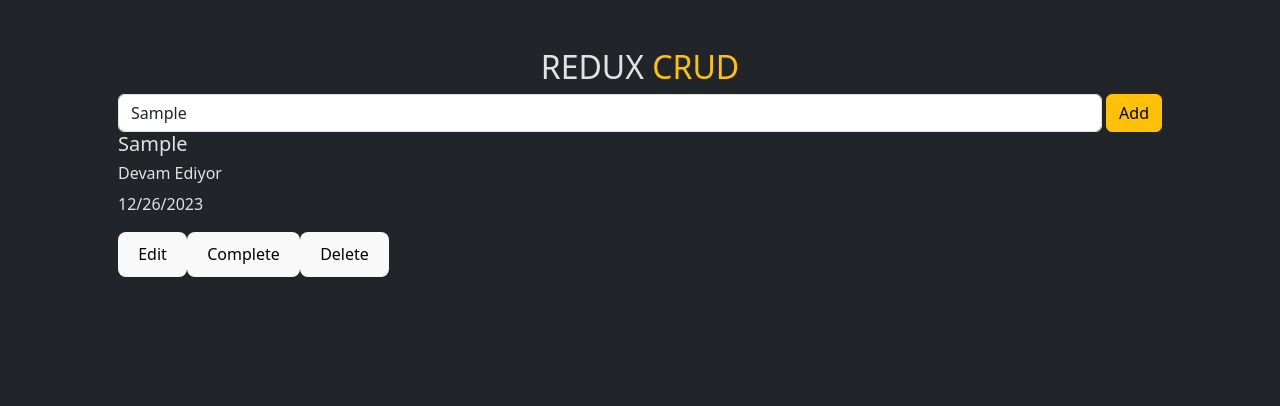
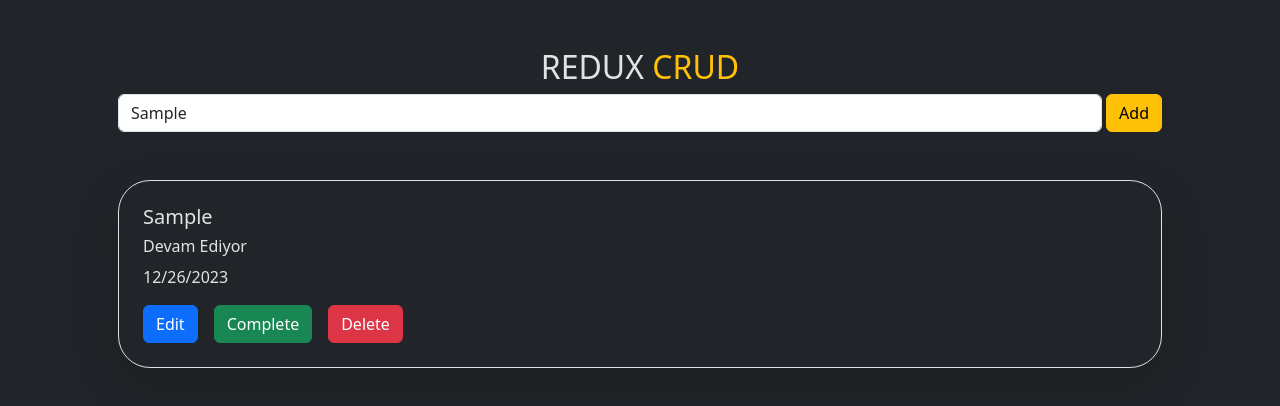
Before and after one commit to efeberktnci/Redux-Todo-Website, a React (Vite) app: page / in a window 1280 px wide. Both pictures are taken after typing "Sample" into the empty fields and a click on the button "Add". Shown: the top 406 px of the page. Built offline with nearby package versions, Linux system fonts and the light colour scheme.

Commit message:
Added delete function

```diff
--- a/src/components/TodoCard.jsx
+++ b/src/components/TodoCard.jsx
@@ -1,12 +1,25 @@
+import { useDispatch } from "react-redux";
+
 const TodoCard = ({ todo }) => {
+  const dispatch = useDispatch();
+
+  const handleDelete = () => {
+   dispatch({
+    type:"REMOVE_TODO",
+    payload: todo.id,
+   })
+  };
+
   return (
-    <div>
+    <div className="border rounded-5 shadow shadow-lg p-4 my-5">
       <h5>{todo.text}</h5>
       <h6>{todo.is_done ? "Tamamlandı" : "Devam Ediyor"}</h6>
       <p>{todo.created_at}</p>
-      <button>Edit</button>
-      <button>Complete</button>
-      <button>Delete</button>
+      <button className="btn btn-primary">Edit</button>
+      <button className="btn btn-success mx-3">Complete</button>
+      <button onClick={handleDelete} className="btn btn-danger">
+        Delete
+      </button>
     </div>
   );
 };
--- a/src/redux/reducers/todoReducer.js
+++ b/src/redux/reducers/todoReducer.js
@@ -5,7 +5,7 @@
 }
 
 
-const todoReducer = (state = initialState ,action) => {
+const todoReducer = (state = initialState, action) => {
     switch(action.type){
         case "ADD_TODO":
             const tempTodos = state.todos.concat(action.payload);
@@ -13,9 +13,14 @@
             return {...state, todos: tempTodos }
 
         case "REMOVE_TODO":
-            return "BOŞ";
+            const filtered = state.todos.filter(
+             (todo) => todo.id !== action.payload)
+            return {...state, todos: filtered};
+
+
             default:
                 return state;
+
     }
 };
 
```
